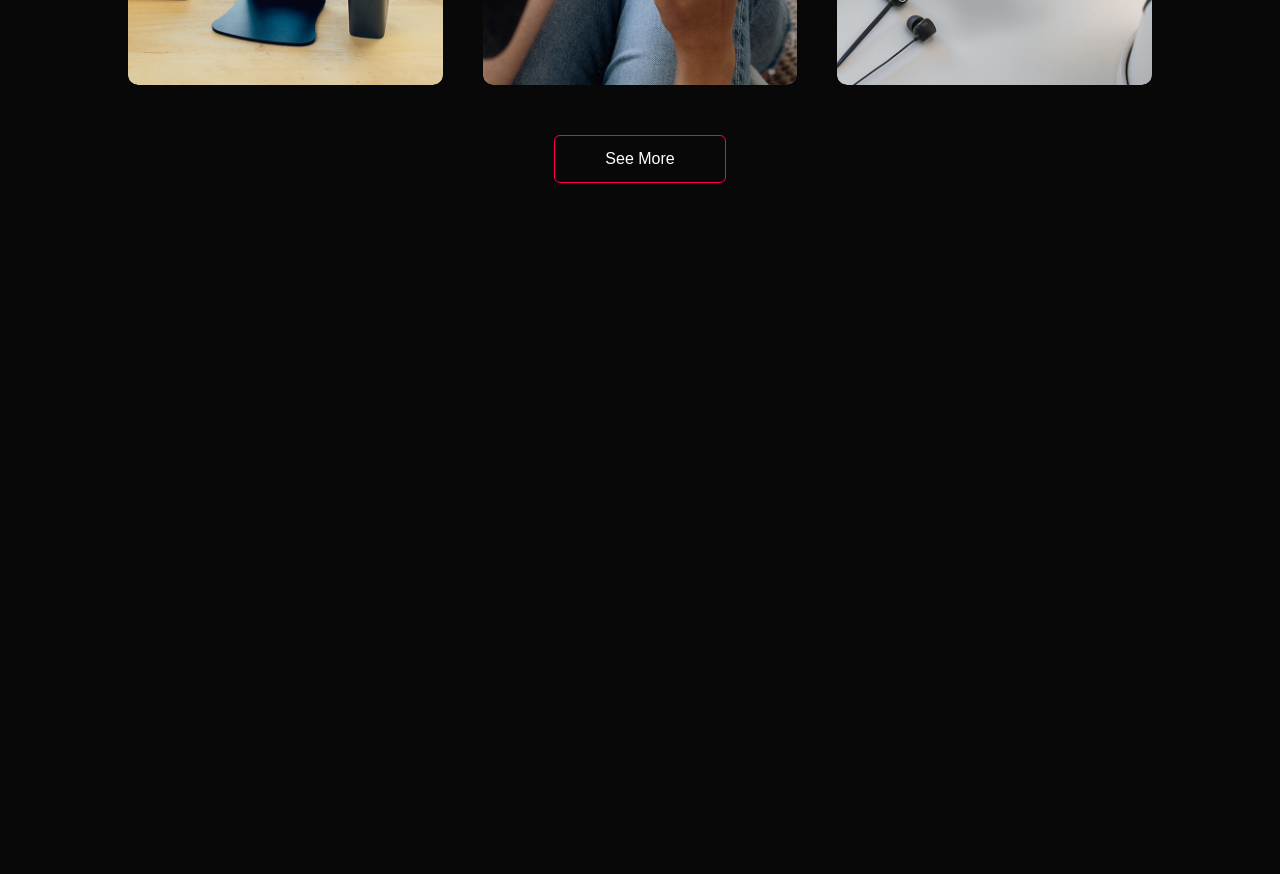
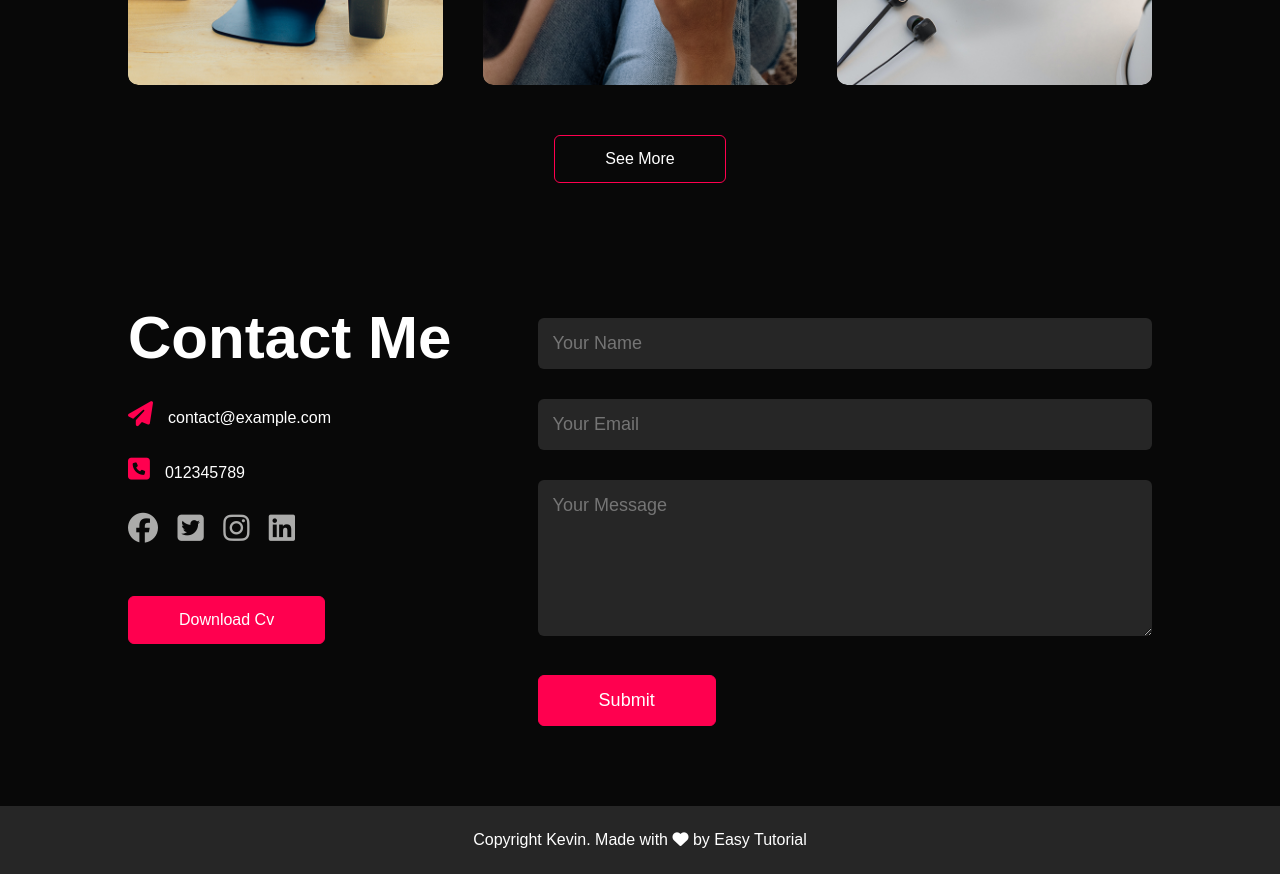
Before and after one commit to Joao-VictorDC/Personal-Portifolio, a plain HTML site: page index.html in a window 1280 px wide. Shown: the part 2463-3337 px from the top of the page. Before the commit the page ends 2756 px from the top, so only its background shows below. Drawn offline with Linux system fonts and the light colour scheme.

Commit message:
atualização

```diff
--- a/index.html
+++ b/index.html
@@ -131,6 +131,35 @@
             <a href="#" class="btn">See More</a>
         </div>
     </div>
+    <div id="contact">
+        <div class="container">
+            <div class="row">
+                <div class="contact-left">
+                    <h1 class="sub-title">Contact Me</h1>
+                    <p><i class="fa-solid fa-paper-plane"></i>contact@example.com</p>
+                    <p><i class="fa-solid fa-square-phone"></i>012345789</p>
+                    <div class="social-icons">
+                        <a href="#"><i class="fab fa-facebook"></i></a>
+                        <a href="#"><i class="fab fa-twitter-square"></i></a>
+                        <a href="#"><i class="fab fa-instagram"></i></a>
+                        <a href="#"><i class="fab fa-linkedin"></i></a>
+                    </div>
+                    <a href="images/my-cv.pdf" download class="btn btn2">Download Cv</a>
+                </div>
+                <div class="contact-right">
+                    <form>
+                        <input type="text" name="Name" placeholder="Your Name" required/>
+                        <input type="email" name="email" placeholder="Your Email" required>
+                        <textarea name="Message" rows="6" placeholder="Your Message"></textarea>
+                        <button type="submit" class="btn btn2">Submit</button>
+                    </form>
+                </div>
+            </div>
+        </div>
+        <div class="copyright">
+            <p>Copyright Kevin. Made with <i class="fa-solid fa-heart"></i> by Easy Tutorial</p>
+        </div>
+    </div>
     <script src="scripts/script.js"></script>
 </body>
 </html>
--- a/styles/styles.css
+++ b/styles/styles.css
@@ -307,3 +307,69 @@ nav ul li a:hover::after {
 .btn:hover {
     background: #ff004f;
 }
+
+/* --------------------contact-------------------- */
+
+.contact-left {
+    flex-basis: 35%;
+
+}
+.contact-right {
+    flex-basis: 60%;
+}
+.contact-left p {
+    margin-top: 30px;
+}
+.contact-left p i{
+    color: #ff004f;
+    margin-right: 15px;
+    font-size: 25px;
+}
+.social-icons {
+    margin-top: 30px;
+
+}
+.social-icons a{
+    text-decoration: none;
+    font-size: 30px;
+    margin-right: 15px;
+    color: #ababaa;
+    display: inline-block;
+    transition: transform 0.2s;
+}
+.social-icons a:hover {
+    color: #ff004f;
+    transform: translateY(-5px);
+}
+.btn.btn2 {
+    display: inline-block;
+    background: #ff004f;
+}
+.contact-right form {
+    width: 100%;
+}
+form input, form textarea {
+    width: 100%;
+    border: 0;
+    outline: none;
+    background: #262626;
+    padding: 15px;
+    margin: 15px 0;
+    color: #fff;
+    font-size: 18px;
+    border-radius: 6px;
+}
+form .btn2{
+    padding: 14px 60px;
+    font-size: 18px;
+    margin-top: 20px;
+    cursor: pointer;
+}
+.copyright {
+    width: 100%;
+    text-align: center;
+    padding: 25px 0;
+    background: #262626;
+    font-weight: 300;
+    margin-top: 20px;
+}
```
